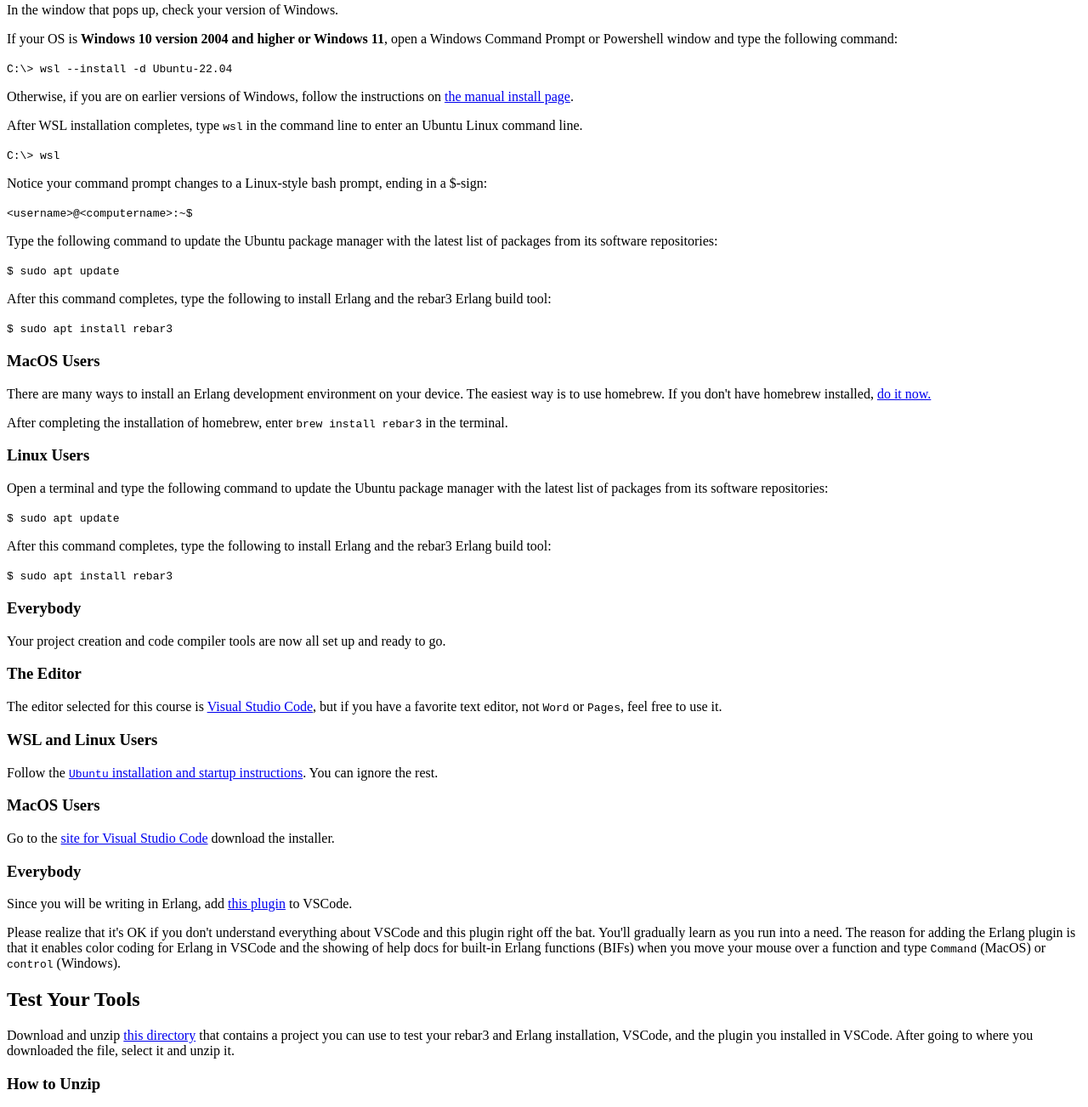
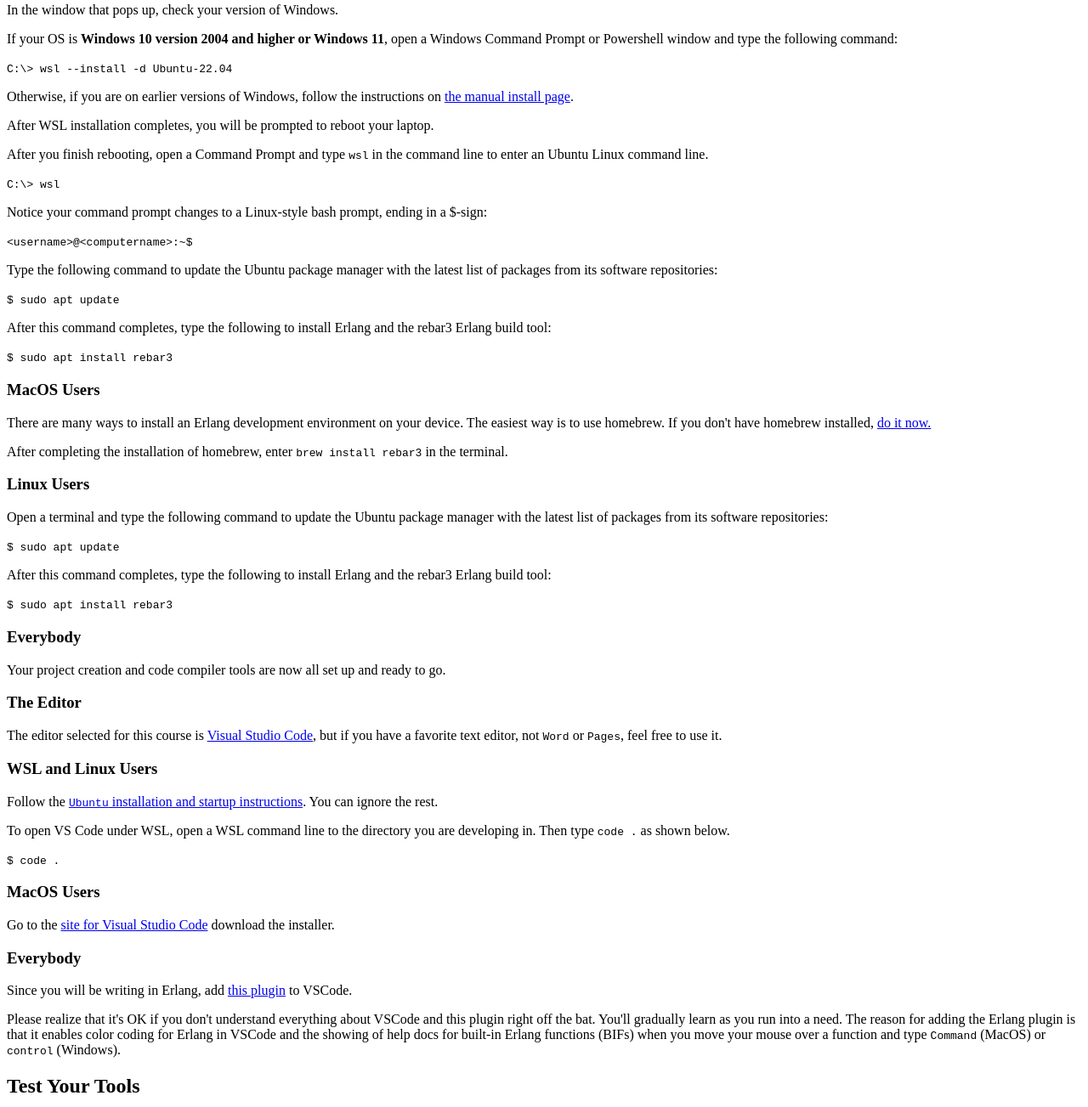
Before and after one commit to byui-cse/cse121e-course, a plain HTML site: page docs/week01/index.html in a window 1280 px wide. Shown: the part 1990-3293 px from the top of the page at 85% size. Drawn offline with Linux system fonts and the light colour scheme; a script that the page names is missing.

Commit message:
clarify wsl installation

```diff
--- a/docs/week01/index.html
+++ b/docs/week01/index.html
@@ -64,7 +64,9 @@
 
 
 	<p>
-		After WSL installation completes, type <kbd>wsl</kbd> in the command line to enter an Ubuntu Linux command line.
+		After WSL installation completes, you will be prompted to reboot your laptop.</p>
+
+		<p>After you finish rebooting, open a Command Prompt and type <kbd>wsl</kbd> in the command line to enter an Ubuntu Linux command line.
 	</p>
 
 	<code class="language-bash dark-code">
@@ -114,6 +116,9 @@
 	<p>
 		Follow the <a href="https://www.c-sharpcorner.com/article/how-to-install-visual-studio-code-on-wsl/" target="_blank"> <kbd>Ubuntu</kbd> installation and startup instructions</a>. You can ignore the rest.
 	</p>
+	<p>To open VS Code under WSL, open a WSL command line to the directory you are developing in. Then type <kbd>code .</kbd> as shown below.</p>
+	<code class="language-bash dark-code">$ code .</code>
+	<p></p>
 	<h3>MacOS Users</h3>
 	<p>
 		Go to the
@@ -202,7 +207,7 @@
 
 	<h2>Creating a new project</h2>
 	<p>Most of the work you do for this class will be in existing projects provided by your instructor. If you need to create a project from scratch, you can use <kbd>rebar3</kbd> to setup up your project like this.</p>
-	<code class="language-bash">rebar3 new lib &lt;name_of_project&gt;</code>
+	<code class="language-bash dark-code">$ rebar3 new lib &lt;name_of_project&gt;</code>
 	<p>This command will create a new Erlang project. The source files for your new project will be stored in the <kbd>src</kbd> directory. You won't need to do that for this week, but keep it in mind for future projects or if you would like to experiment with Erlang.</p>
 	</main>
 
```
